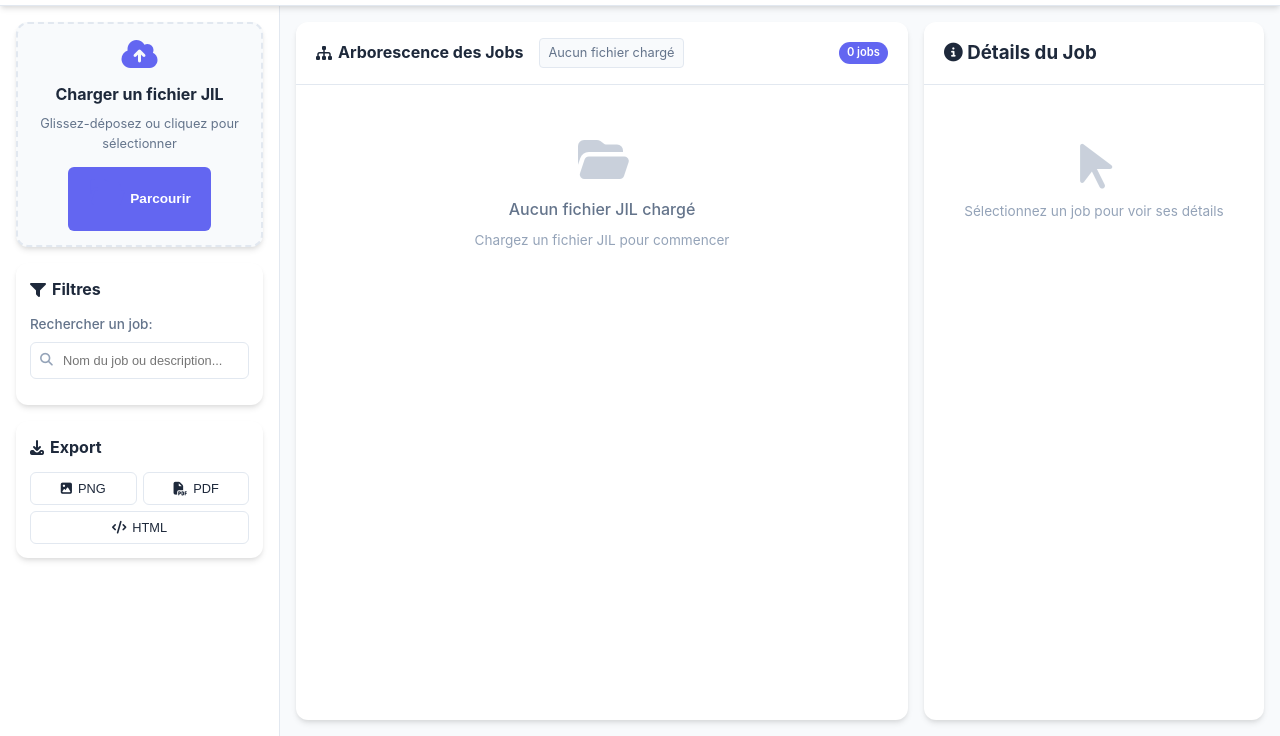
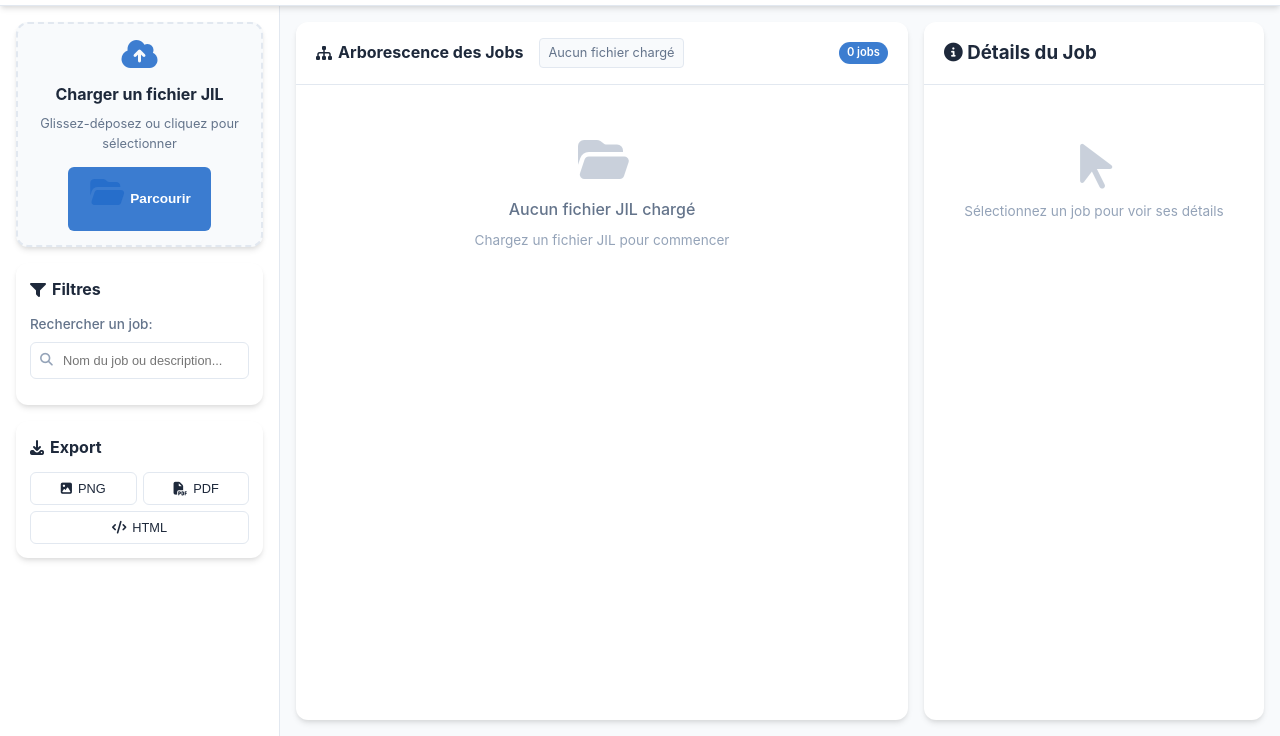
Before and after one commit to moezthemaster/samples, a plain HTML site: page index.html in a window 1280 px wide. Shown: the part 64-800 px from the top of the page. Drawn offline with Linux system fonts and the light colour scheme; files whose address does not match are found by name.

Commit message:
Update styles.css

```diff
--- a/assets/css/styles.css
+++ b/assets/css/styles.css
@@ -1,6 +1,6 @@
 :root {
-    --primary-color: #6366f1;
-    --primary-dark: #4f46e5;
+    --primary-color: #236ccae1;
+    --primary-dark: #0d4c9ee1;
     --secondary-color: #f8fafc;
     --accent-color: #10b981;
     --warning-color: #f59e0b;
```
